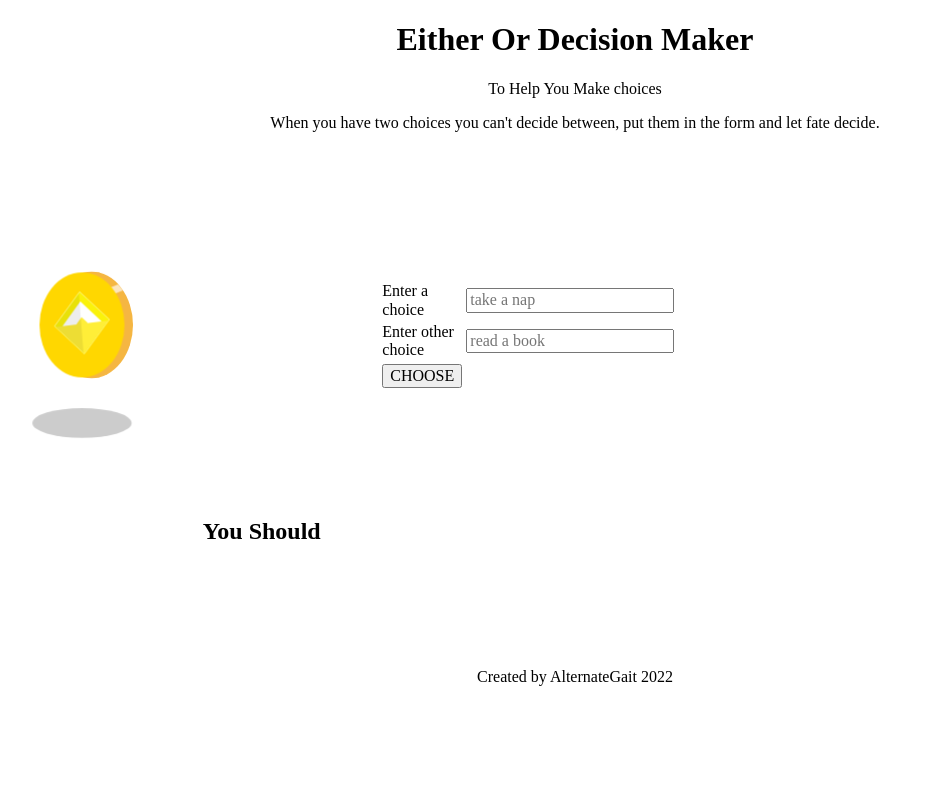
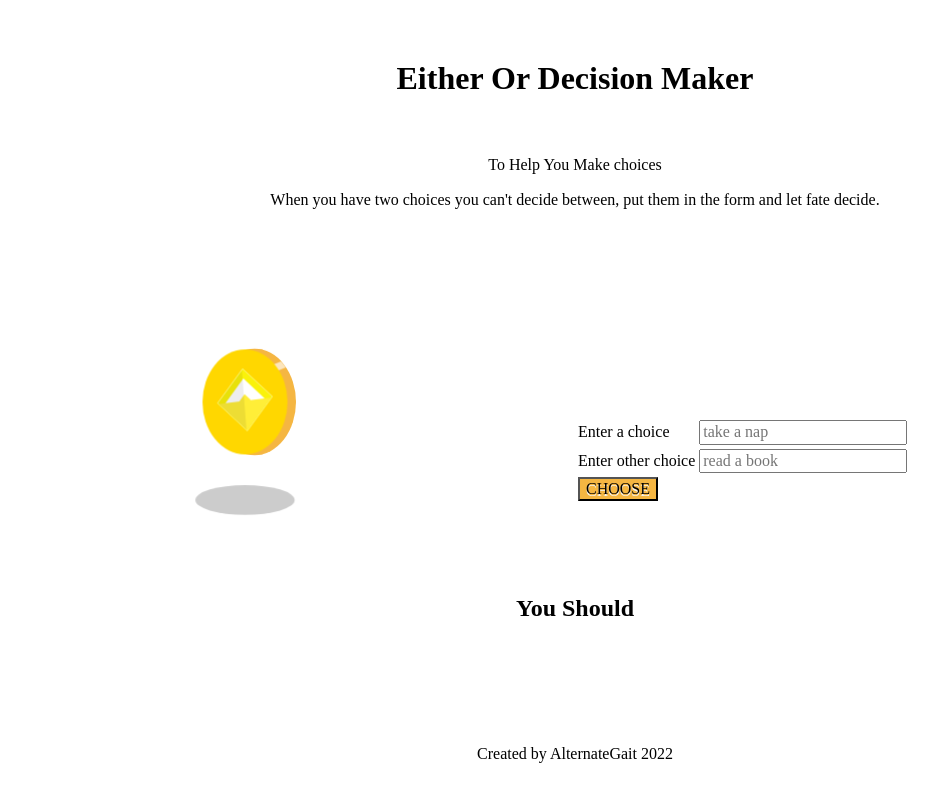
Before and after one commit to alternategait/eitherOr, a plain HTML site: page index.html in a window 1280 px wide. Shown: the whole page, without its empty margins (65-1003 px from the left). Drawn offline with Linux system fonts and the light colour scheme.

Commit message:
pushed around magins and padding

```diff
--- a/css/style.css
+++ b/css/style.css
@@ -12,17 +12,18 @@
 /*******************************************/
 #s1, #s2{
   height: 350px;
-  gap: 2%;
-  width: 48%;
+  width: 50%;
 }
 #s2{
-  padding: 20%;
+  padding-top: 15%;
 }
-
+h1{
+  padding: 3% 0;}
 #container{
   display: inline-flex;
   flex-direction: row;
   flex-wrap: wrap;
+  width: 100%;
 }
 footer {
   margin-top: 8%;}
@@ -32,7 +33,7 @@ footer {
   flex: 1 100%;
   text-align: center;
 }
-@media screen and (max-width: 600px) {
+@media (max-width: 600px) {
   #s1, #s2, #s3{
     width: 100%;
   }
@@ -41,7 +42,10 @@ footer {
 /******************************************
 /* ADDITIONAL STYLES
 /*******************************************/
-
+button{
+  background-color: #f5b642;
+  text-shadow: 0px 2px whitesmoke;
+}
 
 /* ----SHINY COIN---- */
 /* https://codepen.io/bill0x2A/pen/LYbqZJj */
```
